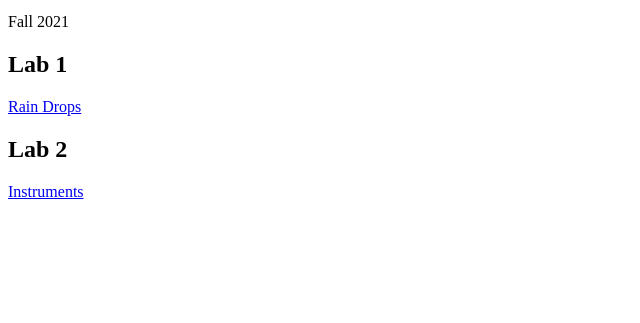
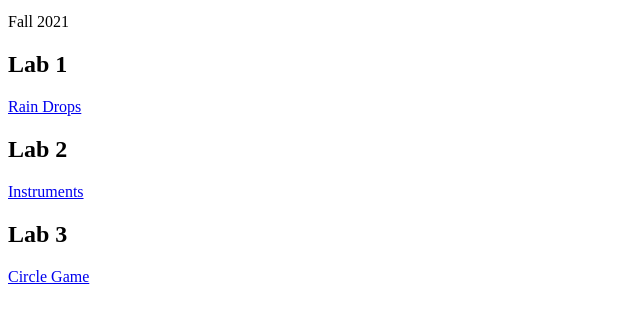
Before and after one commit to lilywebe/N320Fall2021, a plain HTML site: page index.html in a window 1280 px wide. Shown: the part 87-410 px from the top of the page, without its empty margins (0-640 px from the left). Drawn offline with Linux system fonts and the light colour scheme.

Commit message:
adding lab 3 to homepage

```diff
--- a/index.html
+++ b/index.html
@@ -10,5 +10,8 @@
 
 <h2>Lab 2</h2>
 <p> <a href="Labs/lab2/index.html">Instruments</a></p>
+
+<h2>Lab 3</h2>
+<p> <a href="Labs/lab3/index.html">Circle Game</a></p>
     </body>
 </html>
```
